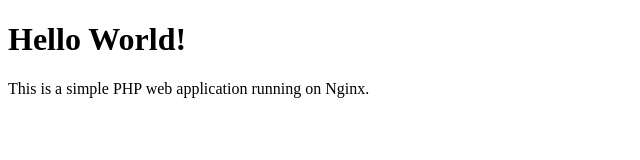
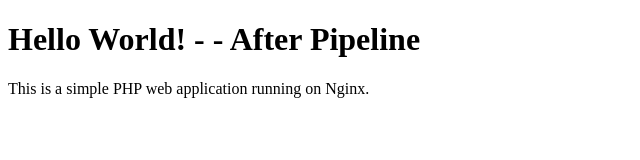
Before and after one commit to efmanu/example-docker-image-build, a plain HTML site: page index.html in a window 1280 px wide. Shown: the whole page, without its empty margins (0-640 px from the left). Drawn offline with Linux system fonts and the light colour scheme.

Commit message:
[FIX] after pipeline

```diff
--- a/index.html
+++ b/index.html
@@ -4,7 +4,7 @@
     <title>Hello World - After Pipeline</title>
 </head>
 <body>
-    <h1>Hello World!</h1>
+    <h1>Hello World! - - After Pipeline</h1>
     <p>This is a simple PHP web application running on Nginx.</p>
 </body>
 </html>
```
